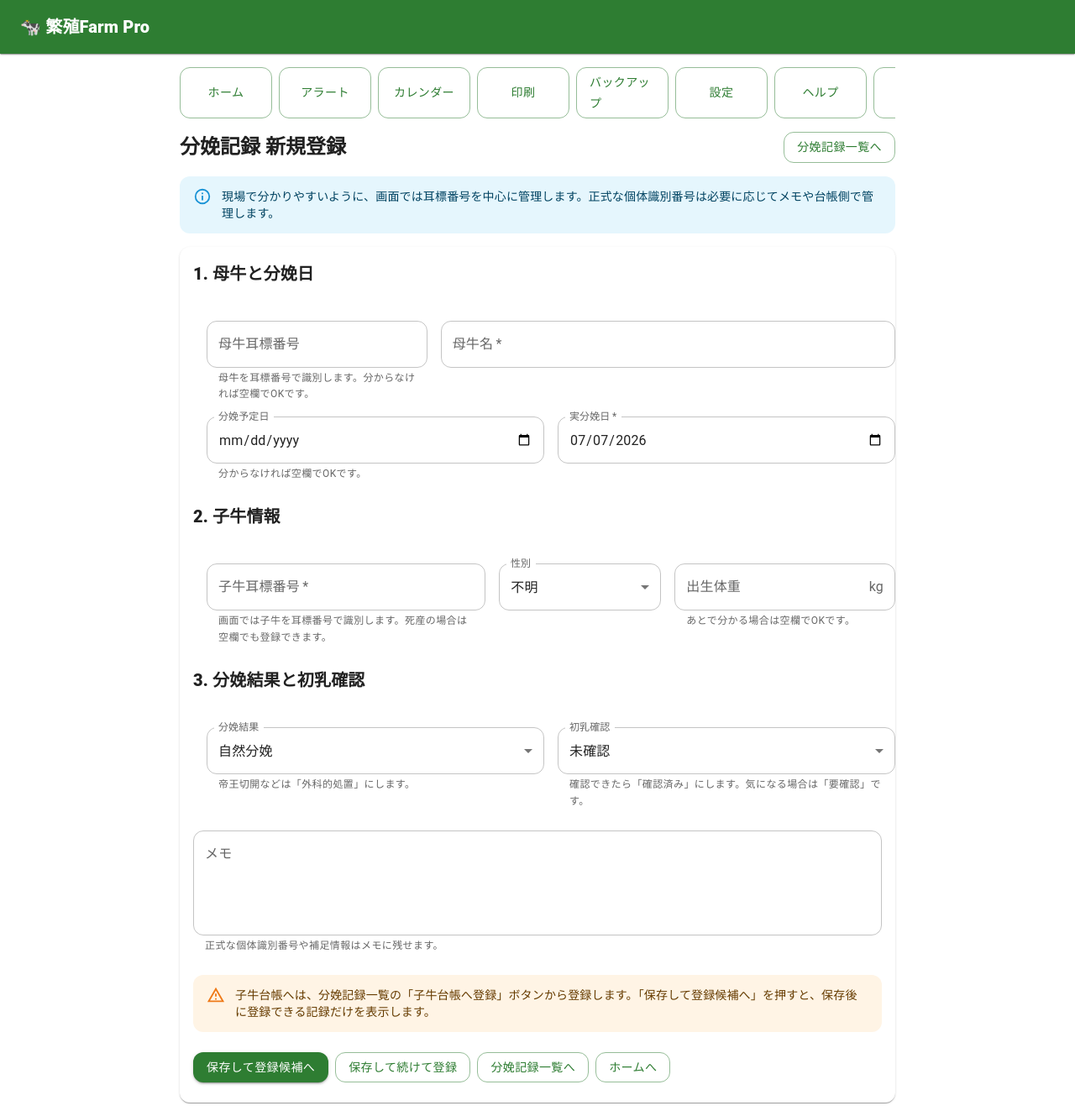
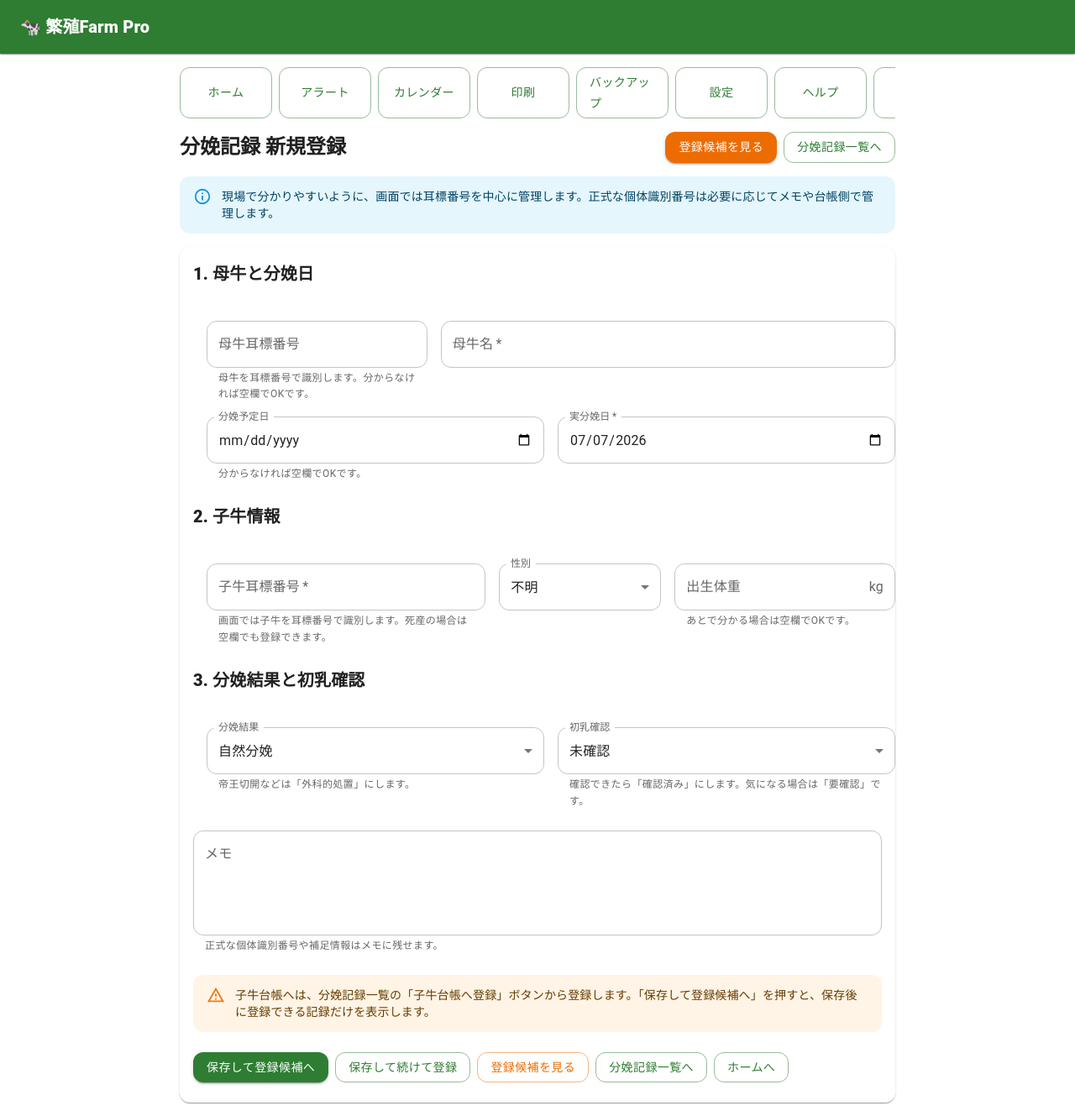
Before and after one commit to farmpro-iwate/FarmPro, a React (Vite) app in the folder client/: page /calvings/new in a window 1280 px wide. Shown: the whole page at 84% size. Built offline with nearby package versions, Linux system fonts and the light colour scheme.

Commit message:
Starter Pack 179: add ready candidates link to calving form

```diff
--- a/client/src/pages/CalvingForm.tsx
+++ b/client/src/pages/CalvingForm.tsx
@@ -158,9 +158,14 @@ export function CalvingForm() {
           分娩記録 新規登録
         </Typography>
 
-        <Button component={RouterLink} to="/calvings" variant="outlined">
-          分娩記録一覧へ
-        </Button>
+        <Stack direction={{ xs: 'column', sm: 'row' }} spacing={1}>
+          <Button component={RouterLink} to="/calvings?registration=ready" variant="contained" color="warning">
+            登録候補を見る
+          </Button>
+          <Button component={RouterLink} to="/calvings" variant="outlined">
+            分娩記録一覧へ
+          </Button>
+        </Stack>
       </Stack>
 
       <Alert severity="info">
@@ -344,6 +349,9 @@ export function CalvingForm() {
                 >
                   保存して続けて登録
                 </Button>
+                <Button component={RouterLink} to="/calvings?registration=ready" variant="outlined" color="warning">
+                  登録候補を見る
+                </Button>
                 <Button component={RouterLink} to="/calvings" variant="outlined">
                   分娩記録一覧へ
                 </Button>
```
